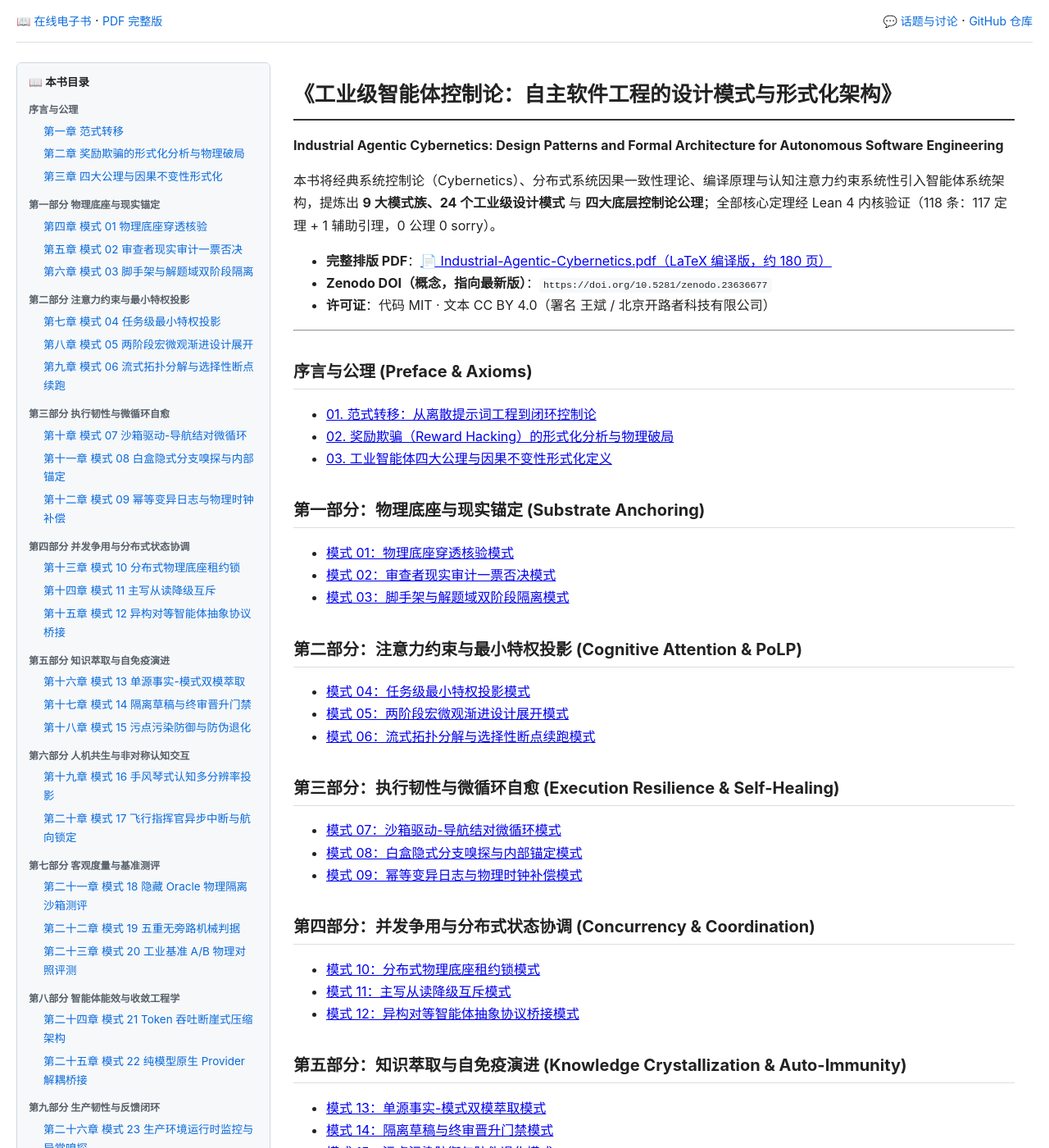
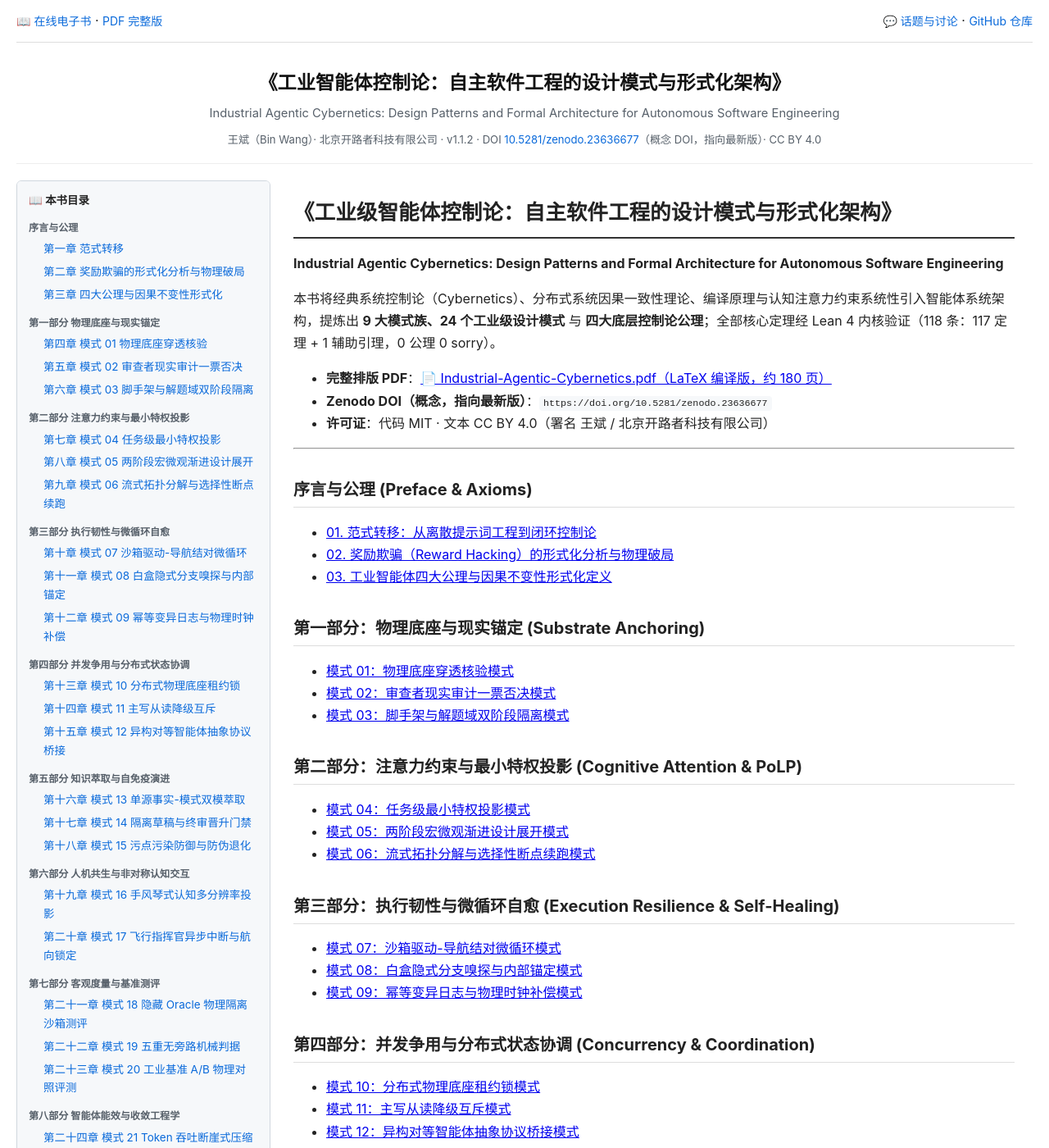
Before and after one commit to dpsnet/industrial-agentic-cybernetics, a Jekyll site: the page built from docs/index.md, in a window 1280 px wide and 1400 px high. Shown: the whole window at 82% size. Built offline with Jekyll 4.4.1, drawn with Linux system fonts in a browser that asks for light colours.

Commit message:
页面顶部增加书名元信息条：书名/英文副题/作者/版本/概念DOI/许可证，全站生效

```diff
--- a/docs/_layouts/default.html
+++ b/docs/_layouts/default.html
@@ -126,6 +126,13 @@ window.addEventListener('load', function () {
                   display: flex; justify-content: space-between; flex-wrap: wrap; gap: 8px; }
   header.topbar a { color: #0969da; text-decoration: none; font-size: 14px; }
   header.topbar a:hover { text-decoration: underline; }
+  .bookhead { text-align: center; padding: 6px 0 18px; border-bottom: 1px solid #eee;
+              margin-bottom: 20px; }
+  .bookhead .book-title { font-size: 1.45em; font-weight: 700; color: #111; }
+  .bookhead .book-sub { font-size: 0.92em; color: #57606a; margin: 4px 0 8px; }
+  .bookhead .book-meta { font-size: 0.82em; color: #57606a; }
+  .bookhead .book-meta a { color: #0969da; text-decoration: none; }
+  .bookhead .book-meta a:hover { text-decoration: underline; }
   .layout { display: flex; gap: 28px; align-items: flex-start; }
   .toc-side { position: sticky; top: 16px; width: 280px; flex-shrink: 0;
               max-height: calc(100vh - 32px); overflow-y: auto;
@@ -168,6 +175,12 @@ window.addEventListener('load', function () {
   <span><a href="{{ site.baseurl }}/index.html">📖 在线电子书</a> · <a href="{{ site.baseurl }}/Industrial-Agentic-Cybernetics.pdf">PDF 完整版</a></span>
   <span><a href="https://github.com/dpsnet/industrial-agentic-cybernetics/discussions">💬 话题与讨论</a> · <a href="https://github.com/dpsnet/industrial-agentic-cybernetics">GitHub 仓库</a></span>
 </header>
+<div class="bookhead">
+  <div class="book-title">《工业智能体控制论：自主软件工程的设计模式与形式化架构》</div>
+  <div class="book-sub">Industrial Agentic Cybernetics: Design Patterns and Formal Architecture for Autonomous Software Engineering</div>
+  <div class="book-meta">王斌（Bin Wang）· 北京开路者科技有限公司 · v1.1.2 ·
+    DOI <a href="https://doi.org/10.5281/zenodo.23636677">10.5281/zenodo.23636677</a>（概念 DOI，指向最新版）· CC BY 4.0</div>
+</div>
 <div class="layout">
 <aside class="toc-side" id="toc-side"></aside>
 <main>
```
